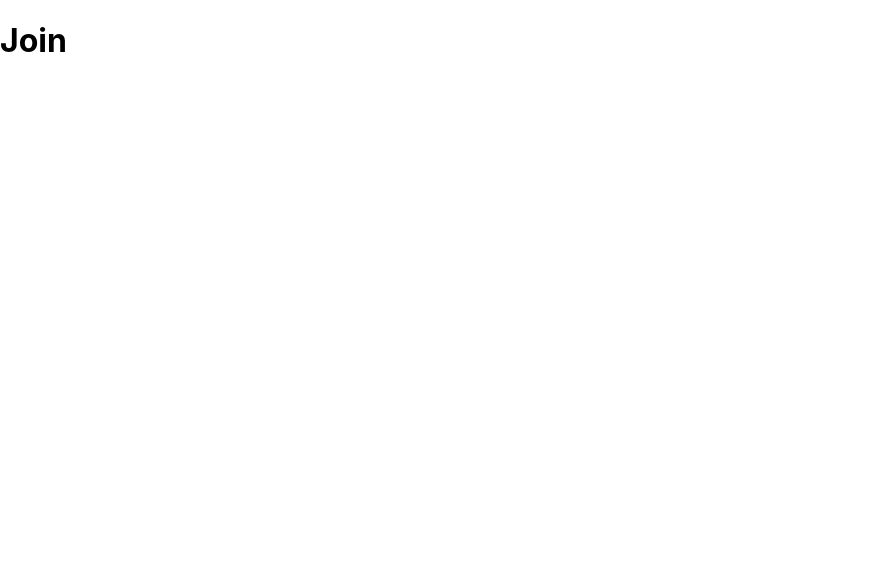
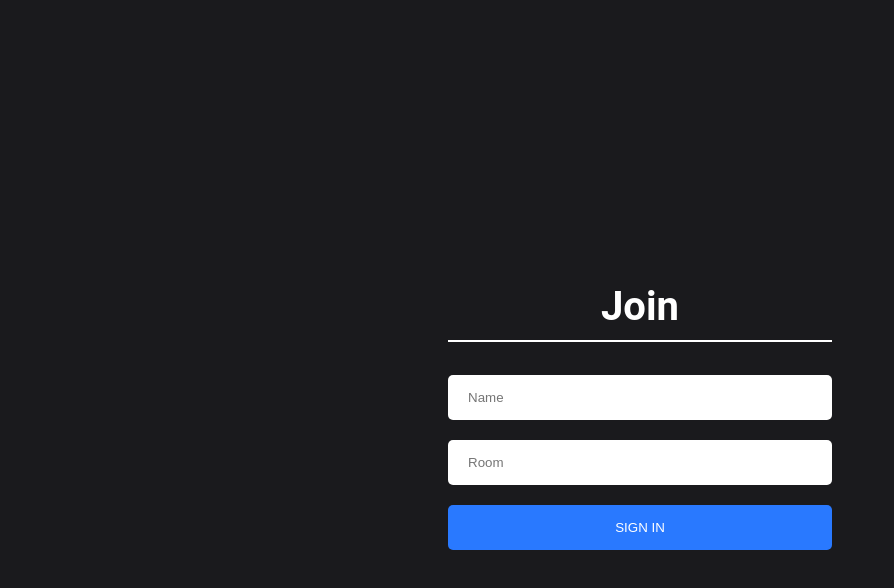
Before and after one commit to WadeeaKiwan/Chat-App, a React (Create React App) app in the folder client/: page / in a window 1280 px wide. Shown: the top 588 px of the page, without its empty margins (0-894 px from the left). Built offline with nearby package versions, Linux system fonts and the light colour scheme.

Commit message:
Add logic & form to Join component & styles

```diff
--- a/client/src/App.js
+++ b/client/src/App.js
@@ -1,14 +1,16 @@
 import { BrowserRouter as Router, Route } from "react-router-dom";
 import './App.css';
 
-import Join from './components/Join';
-import Chat from './components/Chat';
+import Join from './components/Join/Join';
+import Chat from './components/Chat/Chat';
 
 const App = () => (
-  <Router>
-    <Route path="/" exact component={Join} />
-    <Route path="/chat" component={Chat} />
-  </Router>
+  <main>
+    <Router>
+      <Route path="/" exact component={Join} />
+      <Route path="/chat" component={Chat} />
+    </Router>
+  </main>
 );
 
 export default App;
--- /dev/null
+++ b/client/src/components/Chat/Chat.css
@@ -0,0 +1,34 @@
+.outer-container {
+  display: flex;
+  justify-content: center;
+  align-items: center;
+  height: 100vh;
+  background-color: #1A1A1D;
+}
+
+.container {
+  display: flex;
+  flex-direction: column;
+  justify-content: space-between;
+  background: #FFFFFF;
+  border-radius: 8px;
+  height: 60%;
+  width: 35%;
+}
+
+@media (min-width: 320px) and (max-width: 480px) {
+  .outer-container {
+    height: 100%;
+  }
+
+  .container {
+    width: 100%;
+    height: 100%;
+  }
+}
+
+@media (min-width: 480px) and (max-width: 1200px) {
+  .container {
+    width: 60%;
+  }
+}
--- a/client/src/components/Chat.js
+++ b/client/src/components/Chat/Chat.js
@@ -1,4 +1,6 @@
 import React from "react";
+
+import './Chat.css';
 
 const Chat = () => {
   return (
--- a/client/src/components/Join.js
+++ /dev/null
@@ -1,9 +0,0 @@
-import React from "react";
-
-const Join = () => {
-  return (
-    <h1>Join</h1>
-  )
-};
-
-export default Join;
--- /dev/null
+++ b/client/src/components/Join/Join.css
@@ -0,0 +1,100 @@
+html, body {
+  font-family: 'Roboto', sans-serif;
+  padding: 0;
+  margin: 0;
+}
+
+#root {
+  height: 100vh;
+}
+
+* {
+  box-sizing: border-box;
+}
+
+.join-outer-container {
+  display: flex;
+  justify-content: center;
+  text-align: center;
+  height: 100vh;
+  align-items: center;
+  background-color: #1A1A1D;
+}
+
+.join-inner-container {
+  width: 90%;
+}
+
+.join-inputs {
+  border-radius: 5px;
+  padding: 15px 20px;
+  width: 100%;
+  border: none;
+}
+
+.heading {
+  color: white;
+  font-size: 2.5em;
+  padding-bottom: 10px;
+  border-bottom: 2px solid white;
+}
+
+.button {
+    color: #fff !important;
+    text-transform: uppercase;
+    text-decoration: none;
+    background: #2979FF;
+    padding: 15px;
+    border-radius: 5px;
+    display: inline-block;
+    border: none;
+    width: 100%;
+}
+
+button:hover {
+  cursor: pointer;
+}
+
+button:focus {
+  outline: 0;
+}
+
+.mt-20 {
+  margin-top: 20px;
+}
+
+@media (min-width: 320px) {
+  .join-inner-container {
+    width: 80%;
+  }
+}
+
+@media (min-width: 480px) {
+  .join-inner-container {
+    width: 70%;
+  }
+}
+
+@media (min-width: 576px) {
+  .join-inner-container {
+    width: 60%;
+  }
+}
+
+@media (min-width: 768px) {
+  .join-inner-container {
+    width: 50%;
+  }
+}
+
+@media (min-width: 992px) {
+  .join-inner-container {
+    width: 40%;
+  }
+}
+
+@media (min-width: 1192px) {
+  .join-inner-container {
+    width: 30%;
+  }
+}
--- /dev/null
+++ b/client/src/components/Join/Join.js
@@ -0,0 +1,37 @@
+import React, { useState } from 'react';
+import { Link } from 'react-router-dom';
+
+import './Join.css';
+
+const Join = () => {
+  const [name, setName] = useState('');
+  const [room, setRoom] = useState('');
+
+  return (
+    <section className="join-outer-container">
+      <form className="join-inner-container">
+        <h1 className="heading">Join</h1>
+        <input
+          placeholder="Name"
+          className="join-inputs"
+          type="text"
+          onChange={(event) => setName(event.target.value)}
+        />
+        <input
+          placeholder="Room"
+          className="join-inputs mt-20"
+          type="text"
+          onChange={(event) => setRoom(event.target.value)}
+        />
+        <Link
+          onClick={event => (!name || !room) ? event.preventDefault() : null}
+          to={`/chat?name=${name}&room=${room}`}
+        >
+          <button className="button mt-20" type="submit">Sign In</button>
+        </Link>
+      </form>
+    </section>
+  )
+};
+
+export default Join;
```
Also changed, not shown: 1 other file (tests, documents, lock files or other folders).
